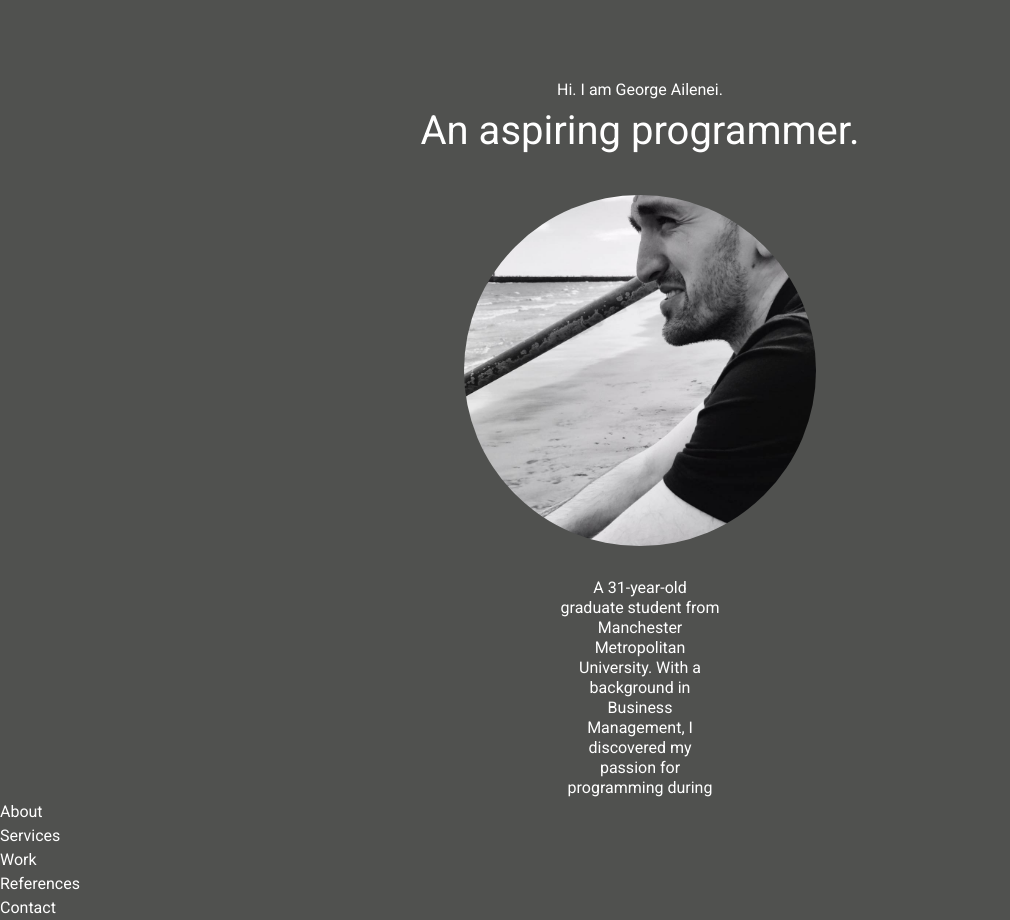
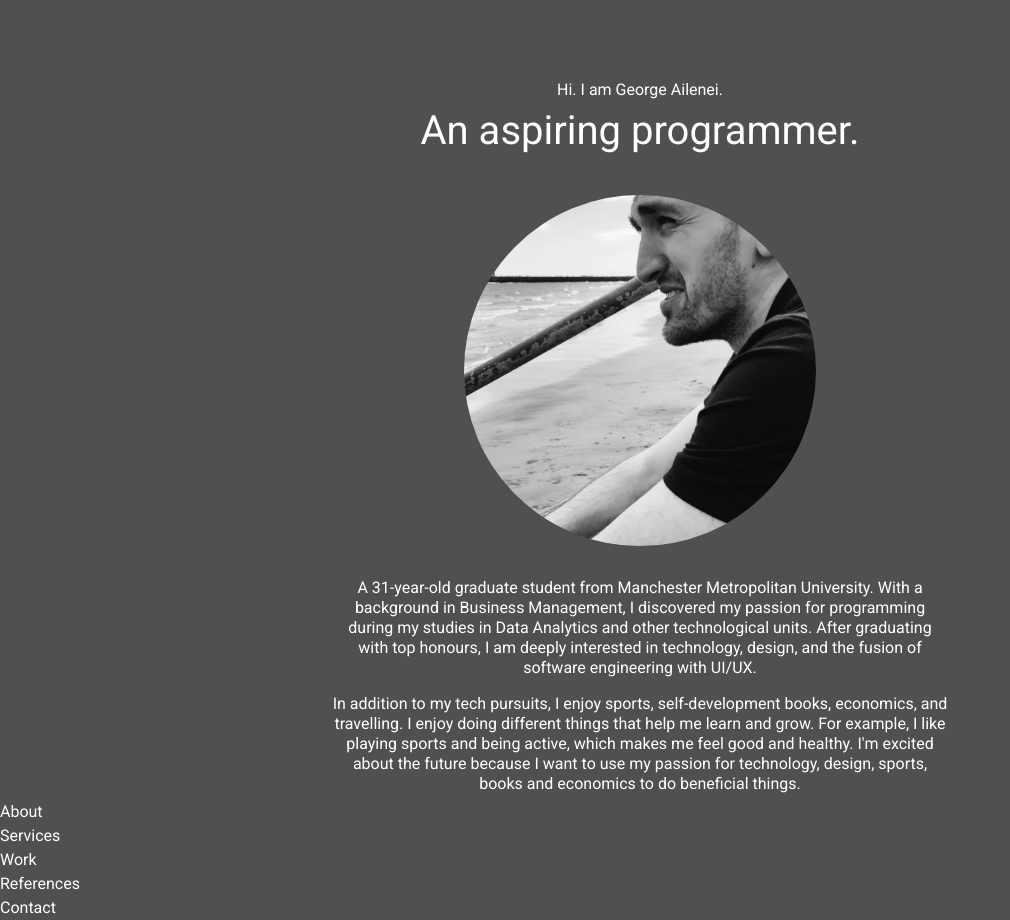
Before and after one commit to georgeailenei/portfolio_website, a React (Vite) app in the folder Portfolio/: page / in a window 1280 px wide. Shown: the whole page, without its empty margins (0-1010 px from the left). Built offline with nearby package versions, Linux system fonts and the light colour scheme.

Commit message:
container styling - text fixed

```diff
--- a/Portfolio/src/components/header/Header.tsx
+++ b/Portfolio/src/components/header/Header.tsx
@@ -7,7 +7,7 @@ import profile_picture from "../../assets/images/profile_photo.jpg";
 export const Header = () => {
   return (
     <header>
-      <div className="header__container">
+      <div className="container header__container">
         <h6>Hi. I am George Ailenei.</h6>
         <h1>An aspiring programmer.</h1>
         <div>
--- a/Portfolio/src/components/header/header.css
+++ b/Portfolio/src/components/header/header.css
@@ -28,8 +28,6 @@ header {
 
 p {
   line-height: 1.25rem;
-  margin-left: 35rem;
-  margin-right: 35rem;
 }
 
 .profile-picture {
--- a/Portfolio/src/main.css
+++ b/Portfolio/src/main.css
@@ -27,6 +27,10 @@ body {
   --color-yellow: #ffe066;
   --color-white: #fff;
   --color-secondary: #6c757d;
+
+  --container-width-sm: 50%;
+  --container-width-md: 70%;
+  --container-width-lg: 80%;
 }
 
 html {
@@ -44,3 +48,8 @@ a {
 a:hover {
   color: var(--color-white);
 }
+
+.container {
+  width: var(--container-width-sm);
+  margin: 0 auto;
+}
```
